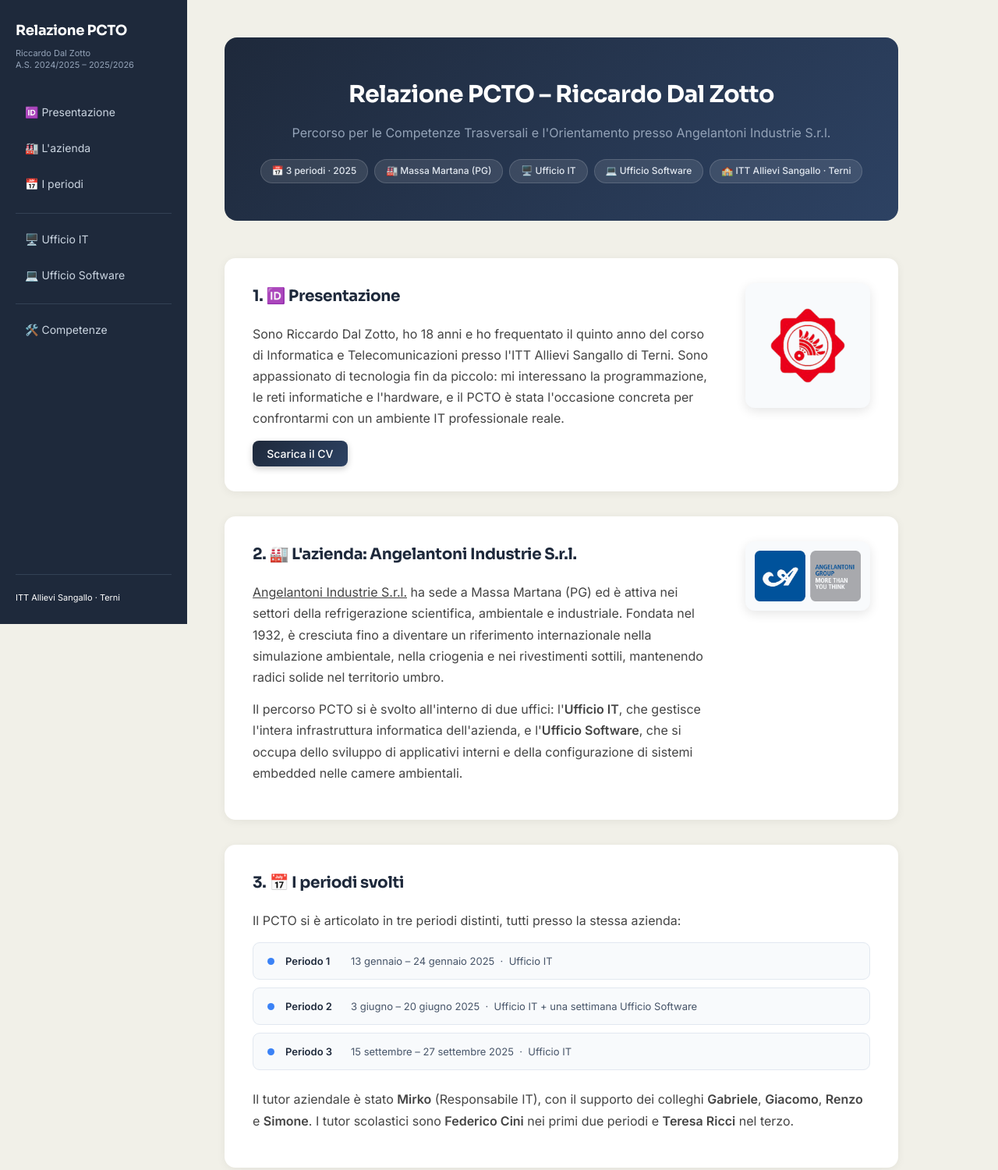
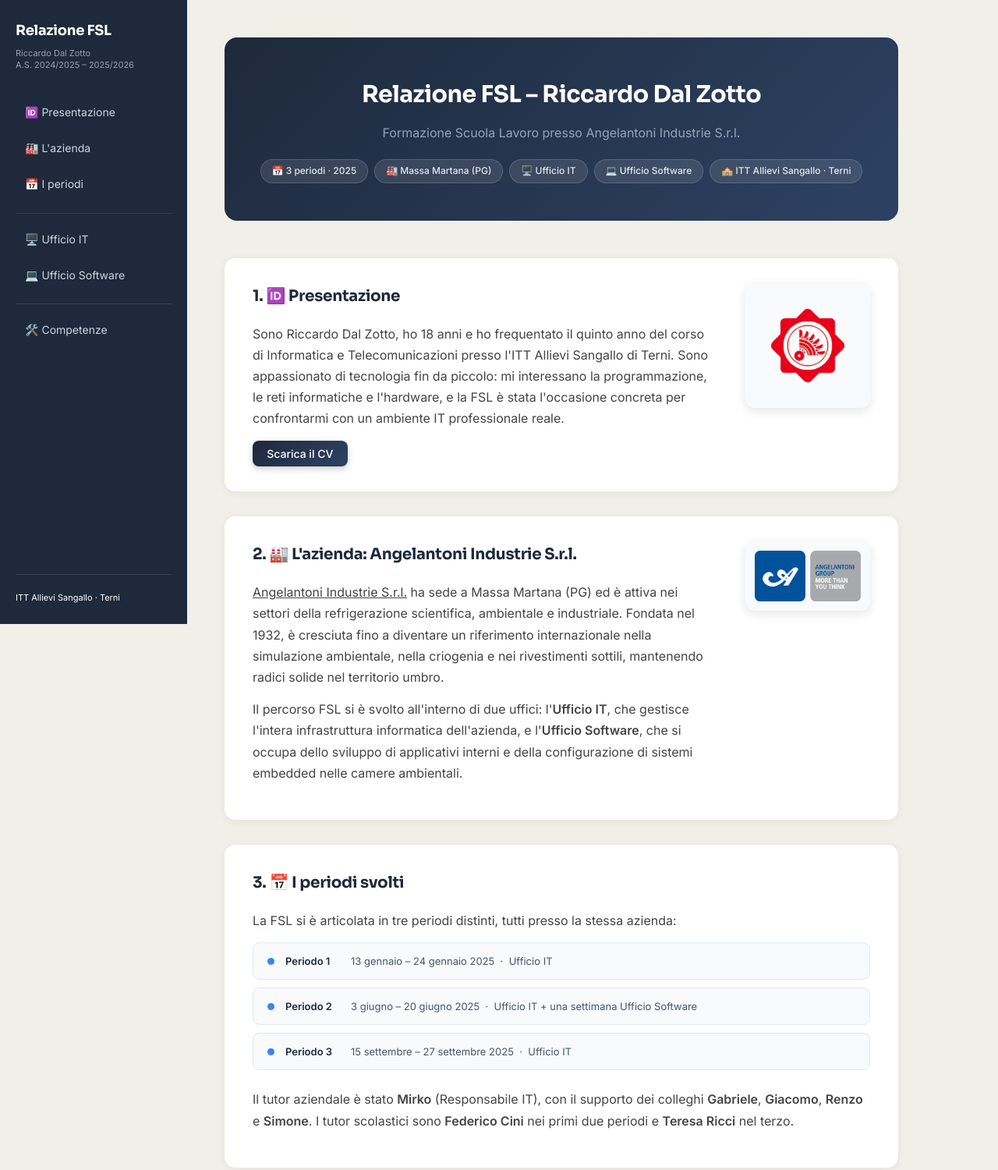
Before and after one commit to Asfaltinho/Relazione-PCTO, a plain HTML site: page index.html in a window 1280 px wide. Shown: the top 1500 px of the page at 78% size. Drawn offline with Linux system fonts and the light colour scheme.

Commit message:
cambiate denominazioni da PCTO --> FSL

```diff
--- a/index.html
+++ b/index.html
@@ -3,7 +3,7 @@
 <head>
     <meta charset="UTF-8">
     <meta name="viewport" content="width=device-width, initial-scale=1.0">
-    <title>Relazione PCTO – Riccardo Dal Zotto @ Angelantoni Industrie S.r.l.</title>
+    <title>Relazione FSL – Riccardo Dal Zotto @ Angelantoni Industrie S.r.l.</title>
     <link rel="stylesheet" href="style.css">
 </head>
 <body>
@@ -15,7 +15,7 @@
 
     <!-- NAV -->
     <nav>
-        <h1>Relazione PCTO</h1>
+        <h1>Relazione FSL</h1>
         <p class="nav-sub">Riccardo Dal Zotto<br>A.S. 2024/2025 – 2025/2026</p>
 
         <a href="#presentazione">🆔 Presentazione</a>
@@ -35,8 +35,8 @@
 
         <!-- HERO -->
         <div class="introduzione">
-            <h1>Relazione PCTO – Riccardo Dal Zotto</h1>
-            <p class="hero-sub">Percorso per le Competenze Trasversali e l'Orientamento presso Angelantoni Industrie S.r.l.</p>
+            <h1>Relazione FSL – Riccardo Dal Zotto</h1>
+            <p class="hero-sub">Formazione Scuola Lavoro presso Angelantoni Industrie S.r.l.</p>
             <div class="hero-tags">
                 <span class="hero-tag">📅 3 periodi · 2025</span>
                 <span class="hero-tag">🏭 Massa Martana (PG)</span>
@@ -53,7 +53,7 @@
                 <p>
                     Sono Riccardo Dal Zotto, ho 18 anni e ho frequentato il quinto anno del corso di Informatica e Telecomunicazioni
                     presso l'ITT Allievi Sangallo di Terni. Sono appassionato di tecnologia fin da piccolo: mi interessano
-                    la programmazione, le reti informatiche e l'hardware, e il PCTO è stata l'occasione concreta per confrontarmi
+                    la programmazione, le reti informatiche e l'hardware, e la FSL è stata l'occasione concreta per confrontarmi
                     con un ambiente IT professionale reale.
                 </p>
                 <a href="curriculum.pdf" target="_blank"><button>Scarica il CV</button></a>
@@ -72,7 +72,7 @@
                     nella criogenia e nei rivestimenti sottili, mantenendo radici solide nel territorio umbro.
                 </p>
                 <p>
-                    Il percorso PCTO si è svolto all'interno di due uffici: l'<strong>Ufficio IT</strong>, che gestisce
+                    Il percorso FSL si è svolto all'interno di due uffici: l'<strong>Ufficio IT</strong>, che gestisce
                     l'intera infrastruttura informatica dell'azienda, e l'<strong>Ufficio Software</strong>, che si occupa
                     dello sviluppo di applicativi interni e della configurazione di sistemi embedded nelle camere ambientali.
                 </p>
@@ -83,7 +83,7 @@
         <!-- 3. PERIODI -->
         <section id="periodi">
             <h2>3. 📅 I periodi svolti</h2>
-            <p>Il PCTO si è articolato in tre periodi distinti, tutti presso la stessa azienda:</p>
+            <p>La FSL si è articolata in tre periodi distinti, tutti presso la stessa azienda:</p>
             <div class="periodi-timeline">
                 <div class="periodo-row">
                     <div class="periodo-dot"></div>
@@ -354,7 +354,7 @@
         </section>
 
         <footer>
-            © Riccardo Dal Zotto – Relazione PCTO – 2026<br>
+            © Riccardo Dal Zotto – Relazione FSL – 2026<br>
             ヾ(•ω•`)o
         </footer>
 
--- a/style.css
+++ b/style.css
@@ -468,6 +468,6 @@
 }
 
 /*
-© Riccardo Dal Zotto - Relazione PCTO - 2026
+© Riccardo Dal Zotto - Relazione FSL - 2026
 ฅ^•ﻌ•^ฅ
 */
```
